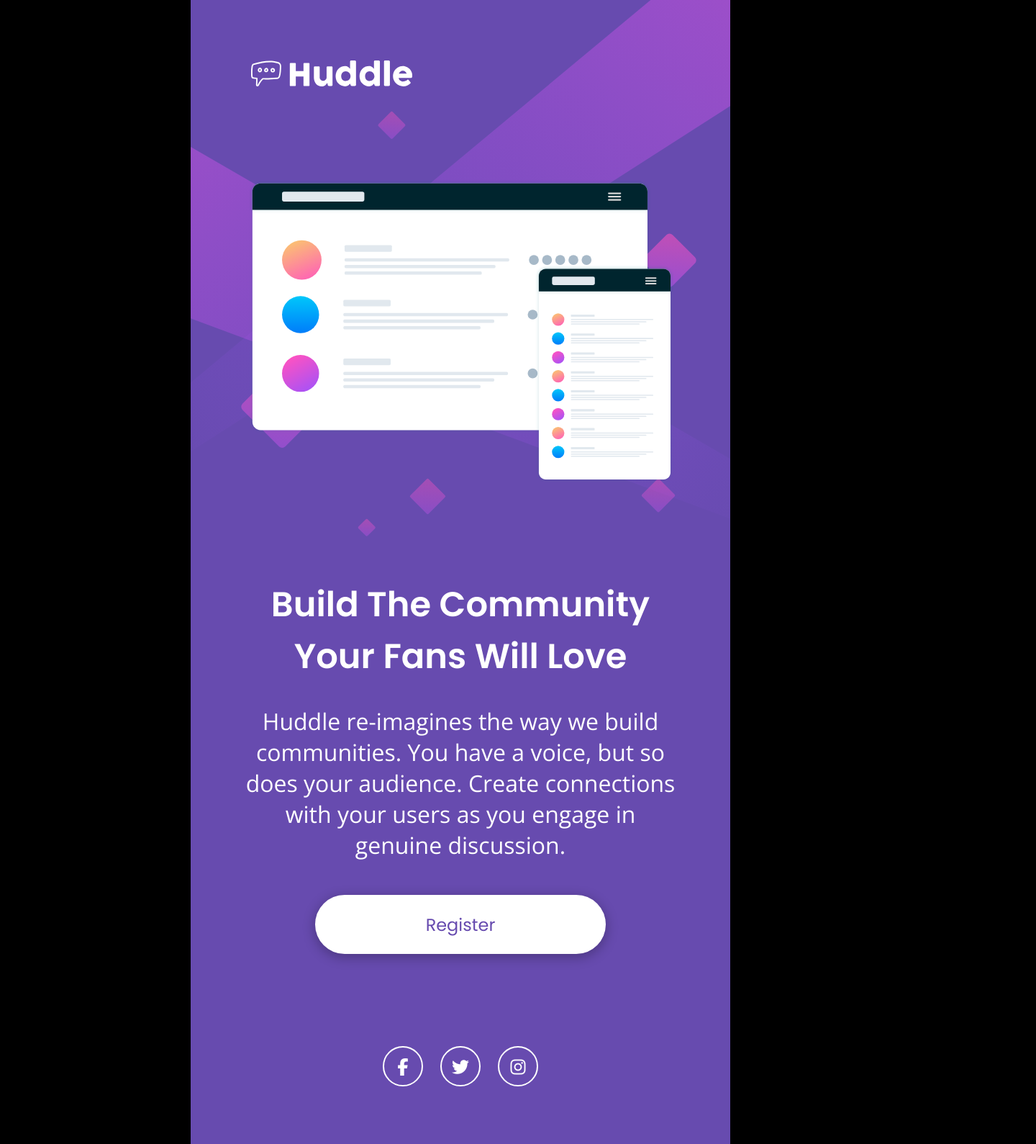
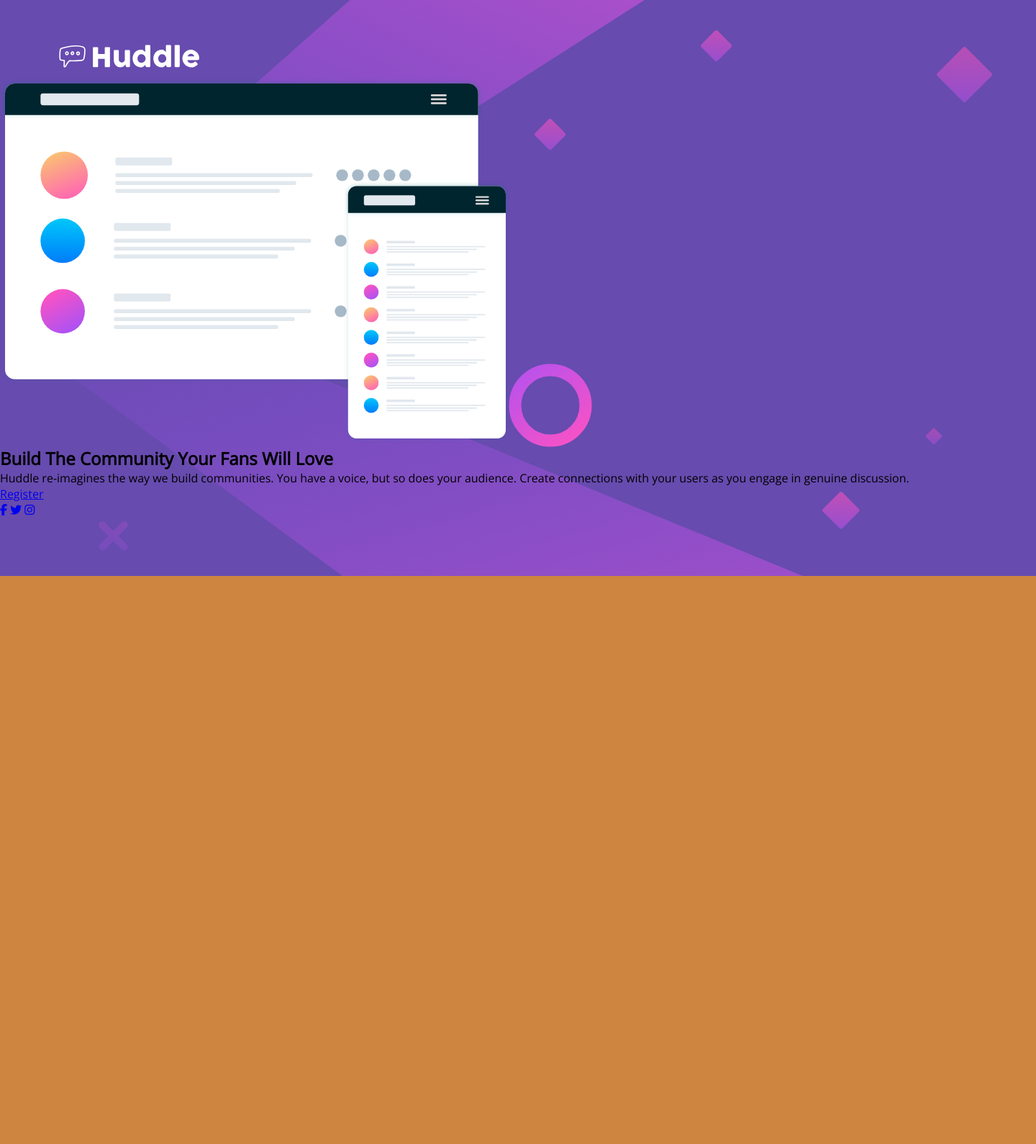
Before and after one commit to Lumensum/FEM-huddle-landing-page-with-a-single-introductory-section, a plain HTML site: page index.html in a window 1280 px wide. Shown: the whole page at 72% size, 1440 px wide, since content can reach past the window. After the commit the page ends 800 px from the top, so only its background shows below. Drawn offline with nearby package versions, Linux system fonts and the light colour scheme.

Commit message:
Clear CSS

```diff
--- a/index.html
+++ b/index.html
@@ -1,42 +1,56 @@
 <!DOCTYPE html>
 <html lang="en">
   <head>
-  <meta charset="UTF-8">
-  <meta name="viewport" content="width=device-width, initial-scale=1.0"> <!-- displays site properly based on user's device -->
+    <meta charset="UTF-8" />
+    <meta name="viewport" content="width=device-width, initial-scale=1.0" />
+    <!-- displays site properly based on user's device -->
 
-  <link rel="icon" type="image/png" sizes="32x32" href="./images/favicon-32x32.png">
+    <link
+      rel="icon"
+      type="image/png"
+      sizes="32x32"
+      href="./images/favicon-32x32.png"
+    />
 
-  <title>RS | Frontend Mentor | Huddle landing page with single introductory section</title>
-  <script src="https://kit.fontawesome.com/cb37ac6a69.js" crossorigin="anonymous"></script>
-<link rel="stylesheet" href="style.css">
+    <title>
+      RS | Frontend Mentor | Huddle landing page with single introductory
+      section
+    </title>
+    <script
+      src="https://kit.fontawesome.com/cb37ac6a69.js"
+      crossorigin="anonymous"
+    ></script>
+    <link rel="stylesheet" href="style.css" />
   </head>
   <body>
+    <div class="container">
+      <header>
+        <img src="./images/logo.svg" alt="" class="logo" />
+      </header>
 
-<div class="container">
-<header><img src="./images/logo.svg" alt="" class="logo"></header>
       <main>
-  <section class="image"><img src="./images/illustration-mockups.svg" alt=""></section>
-  <section class="maintext"><h1 class="maintext__header">Build The Community Your Fans Will Love</h1>
-  <p class="maintext__description">
-    Huddle re-imagines the way we build communities. You have a voice, but so does your audience.
-    Create connections with your users as you engage in genuine discussion.
+        <section class="main__image">
+          <img src="./images/illustration-mockups.svg" alt="" />
+        </section>
+
+        <section class="main__text">
+          <h1 class="main__text__header">
+            Build The Community Your Fans Will Love
+          </h1>
+          <p class="main__text__description">
+            Huddle re-imagines the way we build communities. You have a voice,
+            but so does your audience. Create connections with your users as you
+            engage in genuine discussion.
           </p>
-</section>
-<section>
-  <a class="button" href="#">Register</a>
+          <a class="main__text__button" href="#">Register</a>
         </section>
       </main>
 
       <footer>
-
         <a href="#" class="icon"><i class="fab fa-facebook-f"></i></a>
         <a href="#" class="icon"><i class="fab fa-twitter"></i></a>
         <a href="#" class="icon"><i class="fab fa-instagram"></i></a>
-
-
       </footer>
-
     </div>
-
   </body>
 </html>
--- a/style.css
+++ b/style.css
@@ -13,10 +13,34 @@
 *::after {
   box-sizing: border-box;
   margin: 0;
+  padding: 0;
+}
+
+body {
+  background-color: peru;
+  font-family: var(--ff-body);
 }
 
 .container {
-  background-color: red;
+  background-color: yellow;
+  width: 90rem;
+  height: 50rem;
+  background: url(./images/bg-desktop.svg) center top no-repeat
+    var(--clr-violet);
+}
+
+.logo {
+  height: 3.25rem;
+  margin-top: 3.25rem;
+  margin-left: 4.5rem;
+}
+
+
+
+
+/*
+.container {
+  background-color: salmon;
   width: 46.875rem;
   background: url(./images/bg-mobile.svg) center top no-repeat var(--clr-violet);
   background-size: contain;
@@ -47,6 +71,10 @@ body {
 
 main {
   width: 46.875rem;
+  display: flex;
+  flex-direction: column;
+  justify-content: center;
+  align-items: center;
 }
 
 .maintext__header {
@@ -115,3 +143,69 @@ footer a:hover {
   border-color: var(--clr-magenta);
   color: var(--clr-magenta);
 }
+
+@media only screen and (min-width: 1340px) {
+  body {
+    background-color: lightblue;
+  }
+
+  .container {
+    width: 87.5rem;
+    background: url(./images/bg-desktop.svg) center top no-repeat
+      var(--clr-violet);
+  }
+
+  .logo {
+    margin-bottom: 0;
+  }
+
+  .image img {
+    width: 44rem;
+    margin-right: 0;
+  }
+
+  main {
+    flex-direction: row;
+    width: 100%;
+    margin: 0;
+  }
+
+  .maintext__header {
+    font-size: 3rem;
+    text-align: left;
+    padding: 0rem 3.5rem 0 0;
+    margin-top: 0;
+  }
+
+  .maintext__description {
+    font-size: 1.25rem;
+    text-align: left;
+    padding: 0;
+    margin-bottom: 2rem;
+  }
+
+  footer {
+    margin-top: -7rem;
+    margin-left: auto;
+    margin-right: 1rem;
+    display: flex;
+    justify-content: center;
+    align-items: center;
+    padding-bottom: 1rem;
+    padding-top: 7rem;
+  }
+
+  footer a {
+    width: 2.5rem;
+    height: 2.5rem;
+    color: white;
+    border: 0.125rem white solid;
+    border-radius: 5rem;
+    text-align: center;
+    margin: auto;
+    padding: 0.05em;
+    font-size: 1.5rem;
+    font-weight: 400;
+  }
+
+}*/
```
Also changed, not shown: 1 other file. Lines whose indentation alone changed are shown as unchanged.
